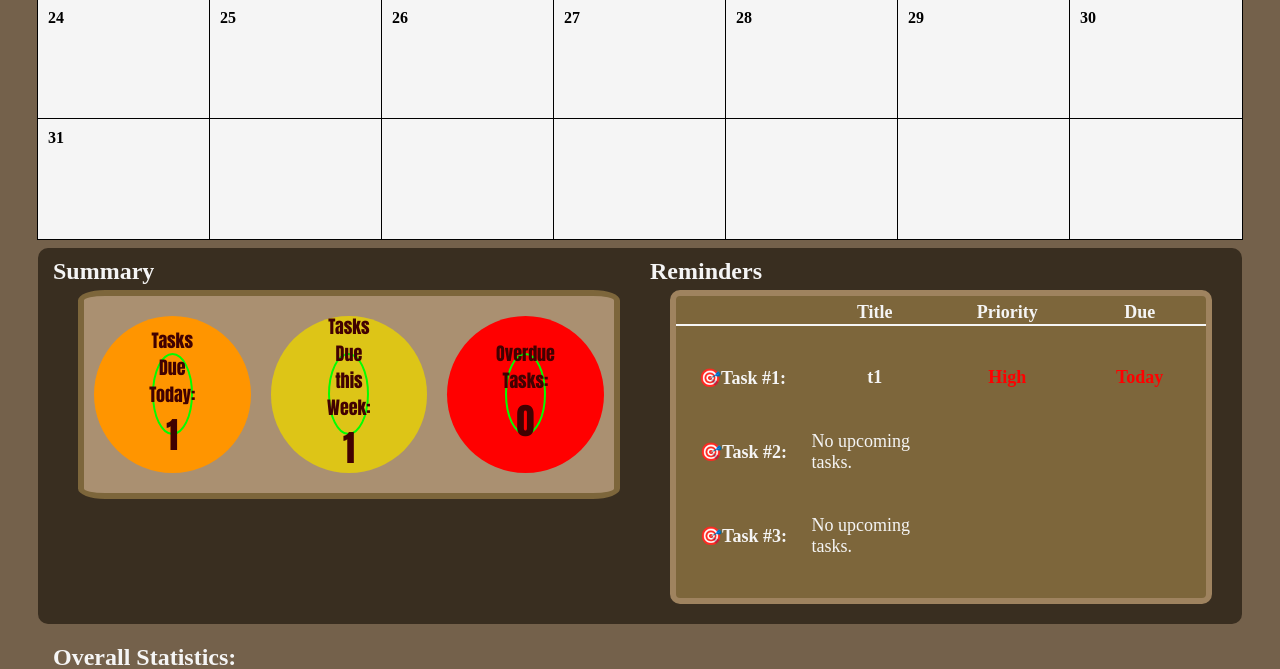
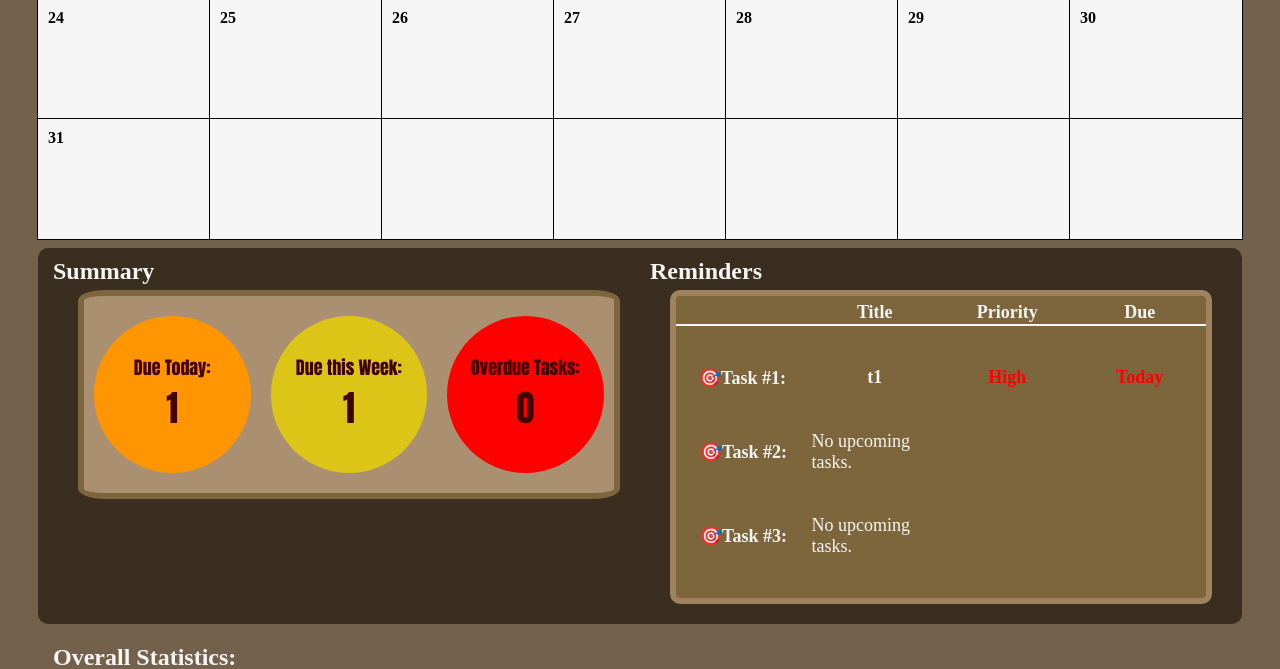
Before and after one commit to JericoJr/TaskManager, a Flask app: page /home in a window 1280 px wide. Shown: the part 890-1559 px from the top of the page. Run offline with Flask 3, Linux system fonts and the light colour scheme; the visitor is signed in with stand-in values (Sample User, id 1); data comes from the database, SQL or seed files in the repository.

Commit message:
changes to summary section

```diff
--- a/static/style.css
+++ b/static/style.css
@@ -337,7 +337,7 @@ button:hover {
     gap: 20px; /*Space between elements*/
 }
 
-.summary-content div {
+.due-today, .due-week, .overdue-tasks {
     padding: 10px 10px 10px 10px;
     width: 30%;
     aspect-ratio: 1 / 1;
@@ -363,11 +363,15 @@ button:hover {
 }
 
 .text {
-    border: 2px solid lime;
     border-radius: 0px;
-    height: 60%;
-    width: 60%;
-    box-sizing: border-box;
+    height: 80%;
+    width: 80%;
+
+    display: flex;
+    flex-direction: column;
+    justify-content: center; /* or space-between */
+    align-items: center;
+    text-align: center;
 }
 
 .text > * { /*Gets all child elements of parent element*/
--- a/templates/home.html
+++ b/templates/home.html
@@ -121,13 +121,13 @@
                 <div class="summary-content">
                     <div class="due-today">
                         <div class="text">
-                            <p>Tasks Due Today:</p>
+                            <p>Due Today:</p>
                             <h4>{{ tasks_due_today }}</h4>
                         </div>
                     </div>
                     <div class="due-week">
                         <div class="text">
-                            <p>Tasks Due this Week:</p>
+                            <p>Due this Week:</p>
                             <!--Gets length of the tasks_due_week list which holds the count of tasks due that week-->
                             <h4>{{ tasks_due_week | length }}</h4>
                         </div>
```
